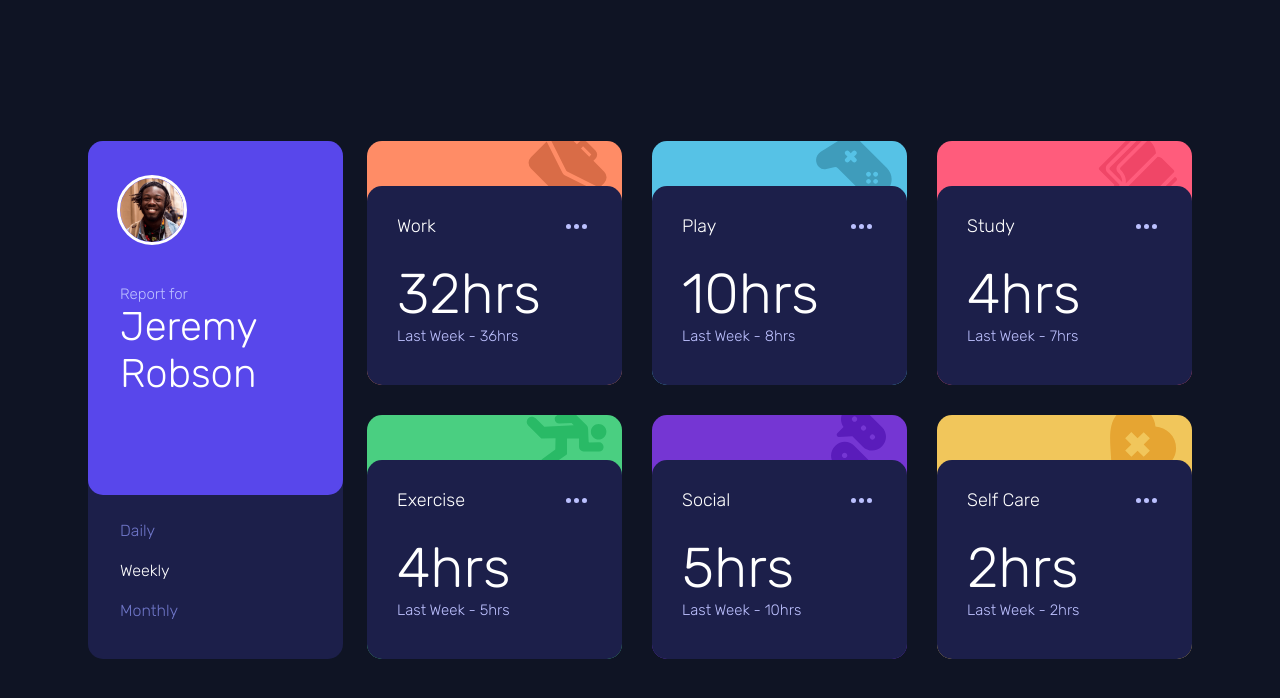
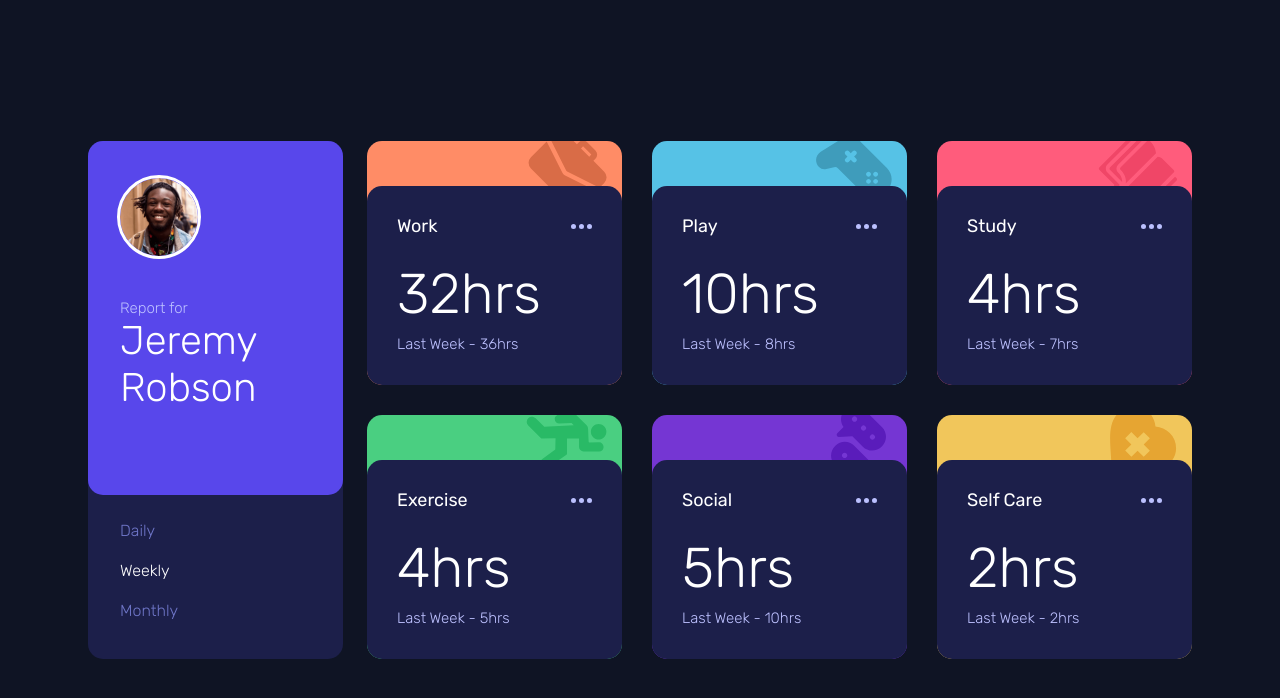
Before and after one commit to brainka/time-tracking-dashboard, a plain HTML site: page index.html in a window 1280 px wide. Drawn offline with Linux system fonts and the light colour scheme.

Commit message:
adjust minor styling issues and add alt to images

```diff
--- a/main.js
+++ b/main.js
@@ -37,7 +37,7 @@ const appendItem = (item, timeframeSelected) => {
 	timeTrackingContent.innerHTML += `
 	<div class='activity ${iconName}'>
 		<div class='icon-container '>
-			<img class='icon ${iconName}' src=/images/icon-${iconName}.svg />
+			<img class='icon ${iconName}' src=/images/icon-${iconName}.svg alt='${iconName} icon'>
 		</div>
 
 		<div class='activity-list'>
--- a/style.css
+++ b/style.css
@@ -126,6 +126,7 @@ h1 span {
 
 h2 {
 	font-size: 18px;
+	font-weight: 400;
 	color: var(--primary-white);
 }
 
@@ -302,6 +303,7 @@ h2 {
 	.time-summary {
 		flex-direction: column;
 		align-items: start;
+		gap: 8px;
 	}
 
 	.activity {
@@ -311,7 +313,7 @@ h2 {
 
 	.activity-list {
 		height: 199px;
-		padding: 29px 35px 32px 30px;
+		padding: 29px 30px 32px 30px;
 		gap: 24px;
 	}
 
@@ -326,4 +328,9 @@ h2 {
 	.icon-container {
 		height: 45px;
 	}
+
+	.user-details > img {
+		max-width: 78px;
+		height: 78px;
+	}
 }
```
